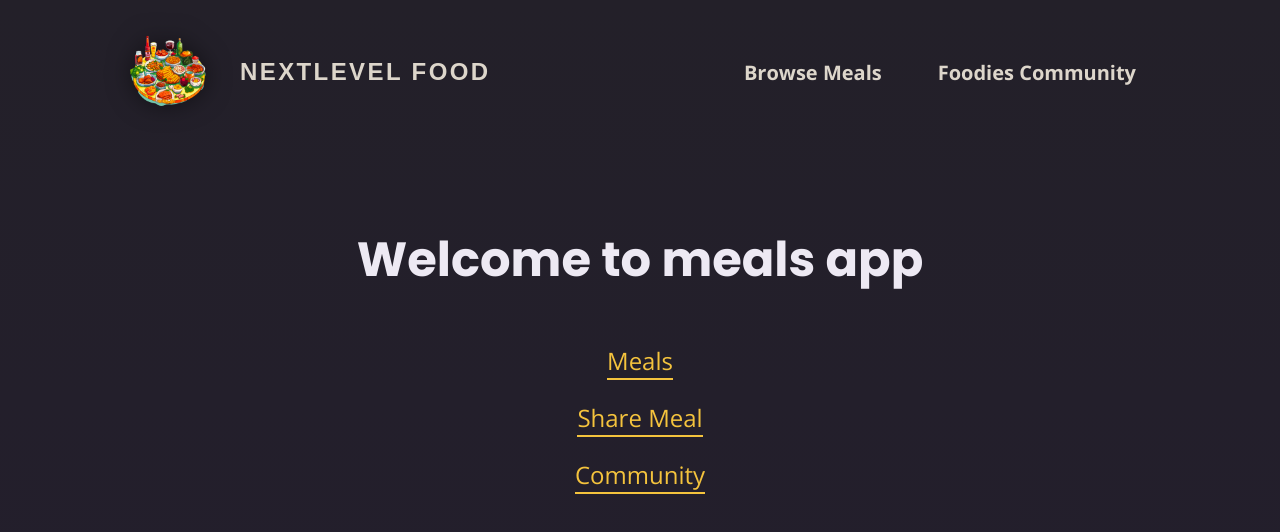
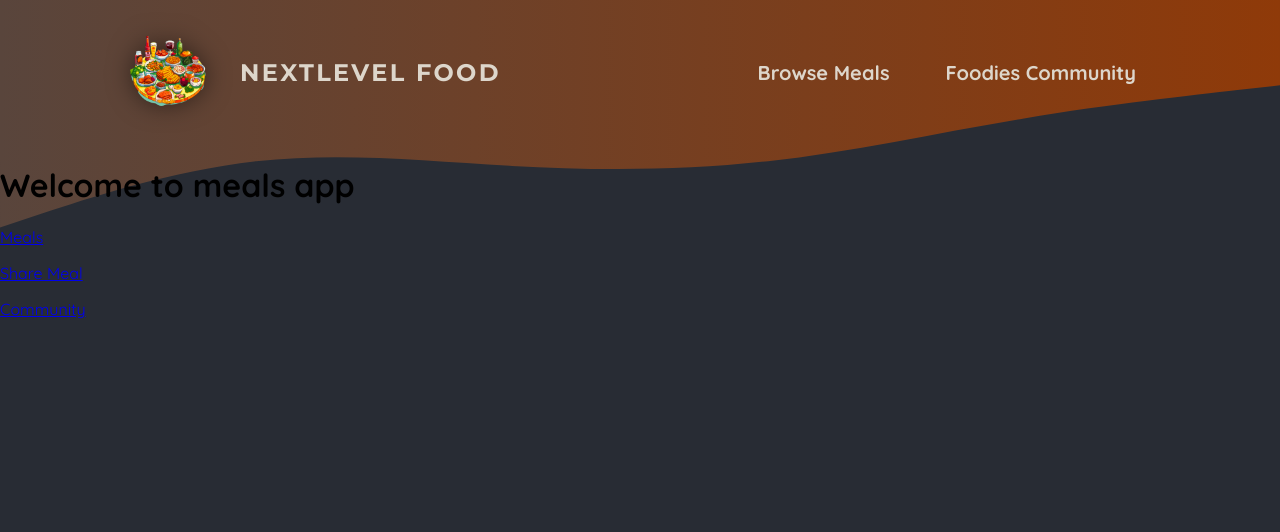
Before and after one commit to OlgaMinaievaWebDev/first-next-app, a Next.js app: page / in a window 1280 px wide. Shown: the top 532 px of the page. Built offline with nearby package versions, Linux system fonts and the light colour scheme.

Commit message:
mainHeader bg added

```diff
--- a/app/globals.css
+++ b/app/globals.css
@@ -1,53 +1,44 @@
-@import url('https://fonts.googleapis.com/css2?family=Open+Sans:wght@400;700&family=Poppins:wght@400;700&display=swap');
+@import url('https://fonts.googleapis.com/css2?family=Quicksand:wght@400;600;700&family=Montserrat:wght@400;700&display=swap');
 
 * {
   box-sizing: border-box;
 }
 
 html {
-  font-family: 'Open Sans', sans-serif;
-  height: 100%;
+  font-family: 'Quicksand', sans-serif;
 }
 
 body {
-  height: 100%;
   margin: 0;
-  background: linear-gradient(180deg, #232029, #231e2d);
-  color: #ddd8e4;
+  background: radial-gradient(#282c34, #282c34);
 }
 
-main {
+
+
+.not-found,
+.error {
+  margin-top: 5rem;
   text-align: center;
-  margin: 5rem auto;
 }
 
-main img {
-  width: 8rem;
-  height: 8rem;
-  object-fit: cover;
-  filter: drop-shadow(0 0 4px #f6c363);
+.not-found h1,
+.error h1 {
+  font-size: 5rem;
+  margin: 0px;
+  font-weight: 900;
+  color: #262626;
+  text-transform: uppercase;
+  background: linear-gradient(90deg, #f9572a, #ffc905);
+  -webkit-background-clip: text;
+  -webkit-text-fill-color: transparent;
+  background-size: cover;
+  background-position: center;
+  font-family: 'Montserrat', sans-serif;
 }
 
-h1 {
-  font-size: 3rem;
-  margin: 3rem auto;
-  color: #ede9f3;
-  font-family: 'Poppins', sans-serif;
+.not-found p,
+.error p {
+  font-size: 1.5rem;
+  font-weight: 500;
+  color: #ddd8d8;
 }
-
-p {
-  font-size: 1.5rem;
-}
-
-p a {
-  color: #f4c33d;
-  text-decoration: none;
-  padding-bottom: 0.05rem;
-  border-bottom: 2px solid #f4c33d;
-}
-
-p a:hover,
-p a:active {
-  color: #bd3df4;
-  border-color: #bd3df4;
-}
--- a/app/layout.js
+++ b/app/layout.js
@@ -1,4 +1,4 @@
-import MainHeader from '@/components/main-header';
+import MainHeader from '@/components/main-header/main-header';
 import './globals.css'
 
 
--- a/components/main-header.js
+++ /dev/null
@@ -1,27 +0,0 @@
-import Image from 'next/image';
-import styles from './main-header.module.css';
-import Link from "next/link";
-import logoImg from '@/assets/logo.png';
-export default function MainHeader() {
- return (
-   <header className={styles.header}>
-     <Link className={styles.logo} href="/">
-       <Image
-         src={logoImg}
-         alt="A plate with food on it"
-       />
-       NextLevel Food
-     </Link>
-     <nav className={styles.nav}>
-       <ul>
-         <li>
-           <Link href="/meals">Browse Meals</Link>
-         </li>
-         <li>
-           <Link href="/community">Foodies Community</Link>
-         </li>
-       </ul>
-     </nav>
-   </header>
- );
-}
--- /dev/null
+++ b/components/main-header/main-header-background.js
@@ -0,0 +1,27 @@
+import styles from './main-header-background.module.css'
+
+export default function MainHeaderBackground() {
+
+  return (
+  <div className={styles['header-background']}>
+          <svg xmlns="http://www.w3.org/2000/svg" viewBox="0 0 1440 320">
+            <defs>
+              <linearGradient id="gradient" x1="0%" y1="0%" x2="100%" y2="0%">
+                <stop
+                  offset="0%"
+                  style={{ stopColor: '#59453c', stopOpacity: '1' }}
+                />
+                <stop
+                  offset="100%"
+                  style={{ stopColor: '#8f3a09', stopOpacity: '1' }}
+                />
+              </linearGradient>
+            </defs>
+            <path
+              fill="url(#gradient)"
+              d="M0,256L48,240C96,224,192,192,288,181.3C384,171,480,181,576,186.7C672,192,768,192,864,181.3C960,171,1056,149,1152,133.3C1248,117,1344,107,1392,101.3L1440,96L1440,0L1392,0C1344,0,1248,0,1152,0C1056,0,960,0,864,0C768,0,672,0,576,0C480,0,384,0,288,0C192,0,96,0,48,0L0,0Z"
+            ></path>
+          </svg>
+        </div>
+ )
+}
--- /dev/null
+++ b/components/main-header/main-header-background.module.css
@@ -0,0 +1,14 @@
+.header-background {
+  position: absolute;
+  width: 100%;
+  height: 320px;
+  top: 0;
+  left: 0;
+  z-index: -1;
+}
+
+.header-background svg {
+  display: block;
+  width: 100%;
+  height: auto;
+}
--- /dev/null
+++ b/components/main-header/main-header.js
@@ -0,0 +1,30 @@
+import Image from 'next/image';
+import styles from './main-header.module.css';
+import Link from "next/link";
+import logoImg from '@/assets/logo.png';
+import MainHeaderBackground from './main-header-background';
+
+
+export default function MainHeader() {
+ return (
+  <>
+   <MainHeaderBackground/>
+     <header className={styles.header}>
+       <Link className={styles.logo} href="/">
+         <Image src={logoImg} alt="A plate with food on it" priority />
+         NextLevel Food
+       </Link>
+       <nav className={styles.nav}>
+         <ul>
+           <li>
+             <Link href="/meals">Browse Meals</Link>
+           </li>
+           <li>
+             <Link href="/community">Foodies Community</Link>
+           </li>
+         </ul>
+       </nav>
+     </header>
+   </>
+ );
+}
```
Also changed, not shown: components/main-header/main-header.module.css (renamed from components/main-header.module.css).
